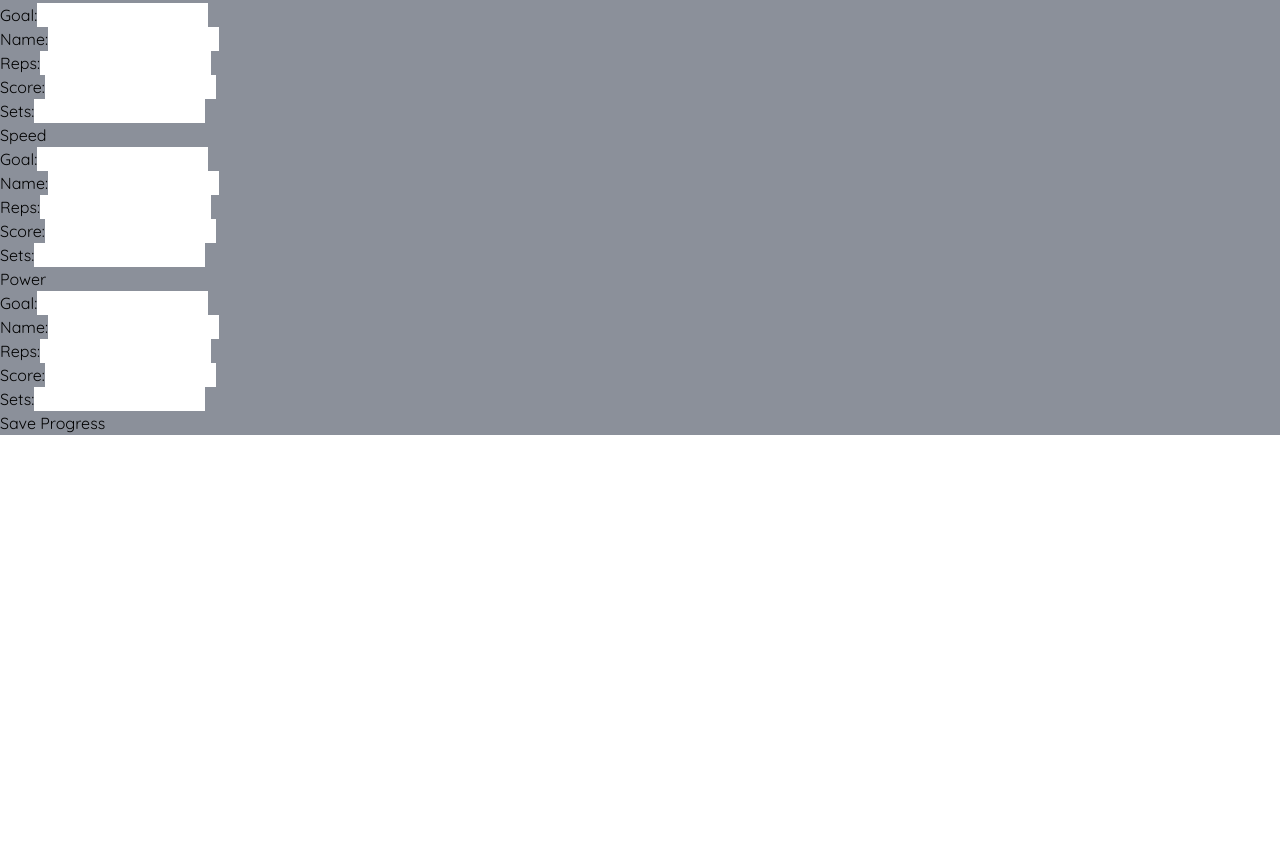
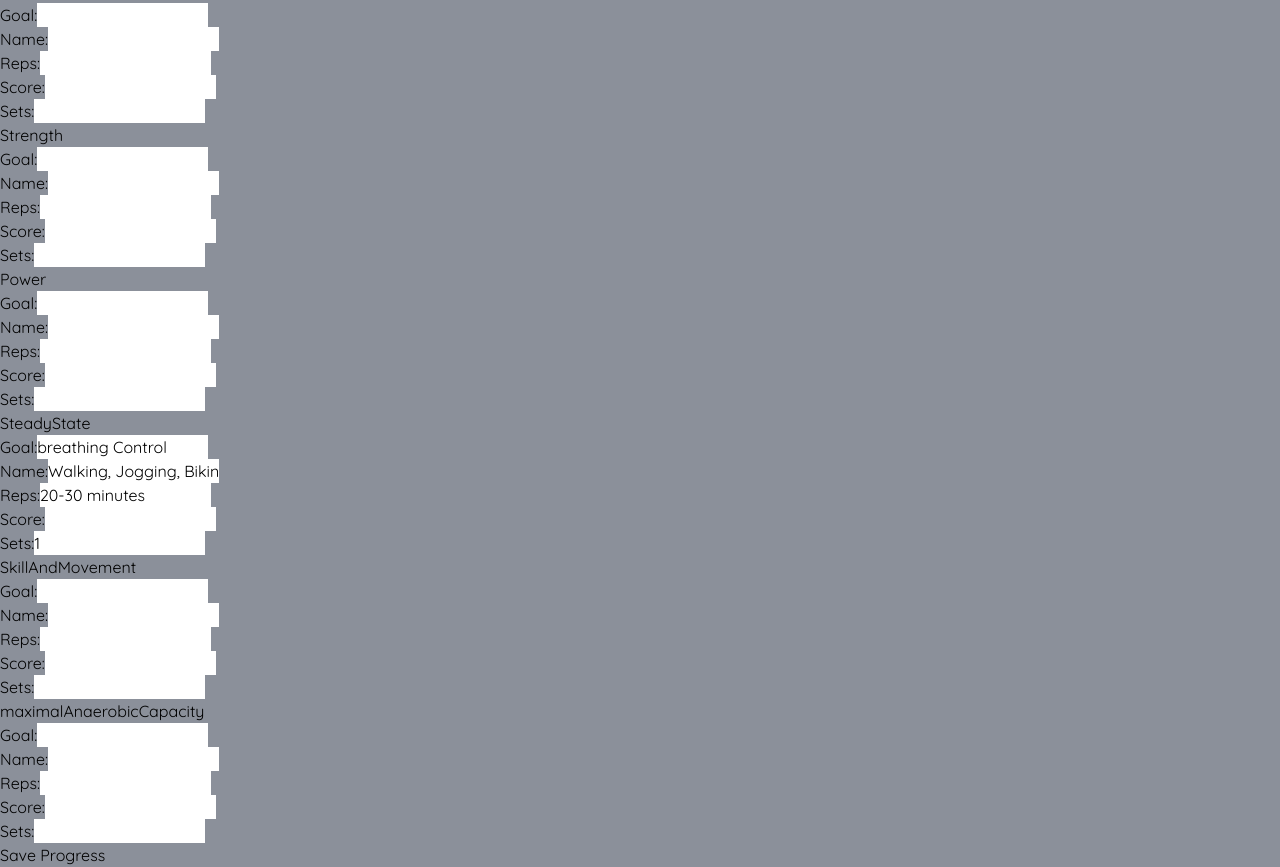
Before and after one commit to GrantPettis/Fitness-App, a Next.js app: page /progress_tracking in a window 1280 px wide. Shown: the part 381-1248 px from the top of the page. Before the commit the page ends 816 px from the top, so only its background shows below. Built offline with nearby package versions, Linux system fonts and the light colour scheme; no server answers.

Commit message:
Added the rest of the categories

```diff
--- a/src/app/progress_tracking/page.js
+++ b/src/app/progress_tracking/page.js
@@ -323,7 +323,7 @@
                       {/* <h1>Progress Tracking Page</h1>
                      <form onSubmit={handleSubmit}> */}
                       {/* Render Strength Section*/}
-                <h2>Speed</h2>
+                <h2>Strength</h2>
                 <label>
                     Goal:
                     <input
@@ -431,6 +431,165 @@
                                 </label>
                                 <br />
 
+                                 {/* Render SteadyState Section */}
+                        <h2>SteadyState</h2>
+                        <label>
+                            Goal:
+                            <input
+                                type="text"
+                                name="goal"
+                                value={formData.steadyState.goal}
+                                onChange={handleChange}
+                            />
+                        </label>
+                        <br />
+                        <label>
+                            Name:
+                            <input
+                                type="text"
+                                name="name"
+                                value={formData.steadyState.name}
+                                onChange={handleChange}
+                                    />
+                                </label>
+                                <br />
+                            <label>
+                            Reps:
+                            <input
+                                type="text"
+                                name="reps"
+                                value={formData.steadyState.reps}
+                                onChange={handleChange}
+                                    />
+                                </label>
+                                <br />
+                                <label>
+                                    Score:
+                                    <input
+                                        type="text"
+                                        name="score"
+                                        value={formData.steadyState.score}
+                                        onChange={handleChange}
+                                    />
+                                </label>
+                                <br />
+                                <label>
+                                    Sets:
+                                    <input
+                                        type="text"
+                                        name="sets"
+                                        value={formData.steadyState.sets}
+                                        onChange={handleChange}
+                                    />
+                                </label>
+                                <br />
+
+
+                                 {/* Render SteadyState Section */}
+                        <h2>SkillAndMovement</h2>
+                        <label>
+                            Goal:
+                            <input
+                                type="text"
+                                name="goal"
+                                value={formData.skillAndMovement.goal}
+                                onChange={handleChange}
+                            />
+                        </label>
+                        <br />
+                        <label>
+                            Name:
+                            <input
+                                type="text"
+                                name="name"
+                                value={formData.skillAndMovement.name}
+                                onChange={handleChange}
+                                    />
+                                </label>
+                                <br />
+                            <label>
+                            Reps:
+                            <input
+                                type="text"
+                                name="reps"
+                                value={formData.skillAndMovement.reps}
+                                onChange={handleChange}
+                                    />
+                                </label>
+                                <br />
+                                <label>
+                                    Score:
+                                    <input
+                                        type="text"
+                                        name="score"
+                                        value={formData.skillAndMovement.score}
+                                        onChange={handleChange}
+                                    />
+                                </label>
+                                <br />
+                                <label>
+                                    Sets:
+                                    <input
+                                        type="text"
+                                        name="sets"
+                                        value={formData.skillAndMovement.sets}
+                                        onChange={handleChange}
+                                    />
+                                </label>
+                                <br />
+
+                                 {/* Render maximum Section */}
+                        <h2>maximalAnaerobicCapacity</h2>
+                        <label>
+                            Goal:
+                            <input
+                                type="text"
+                                name="goal"
+                                value={formData.maximalAnaerobicCapacity.goal}
+                                onChange={handleChange}
+                            />
+                        </label>
+                        <br />
+                        <label>
+                            Name:
+                            <input
+                                type="text"
+                                name="name"
+                                value={formData.maximalAnaerobicCapacity.name}
+                                onChange={handleChange}
+                                    />
+                                </label>
+                                <br />
+                            <label>
+                            Reps:
+                            <input
+                                type="text"
+                                name="reps"
+                                value={formData.maximalAnaerobicCapacity.reps}
+                                onChange={handleChange}
+                                    />
+                                </label>
+                                <br />
+                                <label>
+                                    Score:
+                                    <input
+                                        type="text"
+                                        name="score"
+                                        value={formData.maximalAnaerobicCapacity.score}
+                                        onChange={handleChange}
+                                    />
+                                </label>
+                                <br />
+                                <label>
+                                    Sets:
+                                    <input
+                                        type="text"
+                                        name="sets"
+                                        value={formData.maximalAnaerobicCapacity.sets}
+                                        onChange={handleChange}
+                                    />
+                                </label>
+                                <br />
                 <button type="submit">Save Progress</button>
             </form>
         </div>
```
